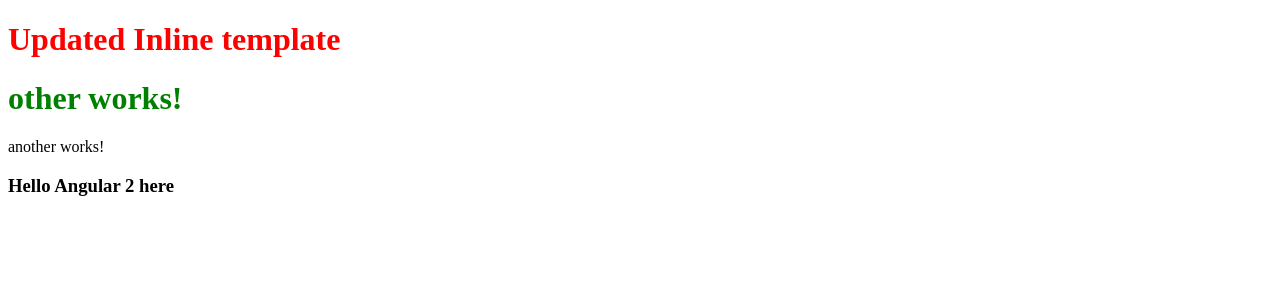
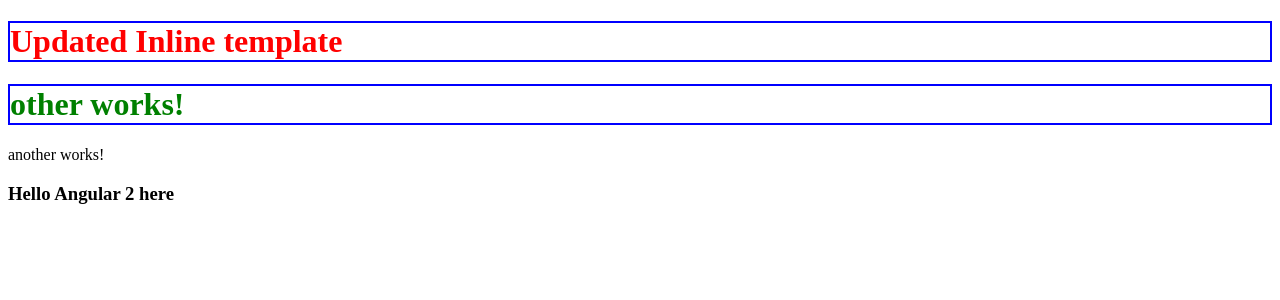
Before and after one commit to nirmaldavis/Angular2Trainings-firstapp, an Angular app: page / in a window 1280 px wide. Shown: the top 300 px of the page. Built offline with nearby package versions, Linux system fonts and the light colour scheme.

Commit message:
Mixing global styles and component styles

```diff
--- a/src/index.html
+++ b/src/index.html
@@ -5,6 +5,7 @@
   <title>FirstApp</title>
   <base href="/">
 
+<link rel="stylesheets" href="styles.css" />
   <meta name="viewport" content="width=device-width, initial-scale=1">
   <link rel="icon" type="image/x-icon" href="favicon.ico">
 </head>
--- a/src/styles.css
+++ b/src/styles.css
@@ -1 +1,4 @@
 /* You can add global styles to this file, and also import other style files */
+h1 {
+    border: solid 2px blue;
+}
```
